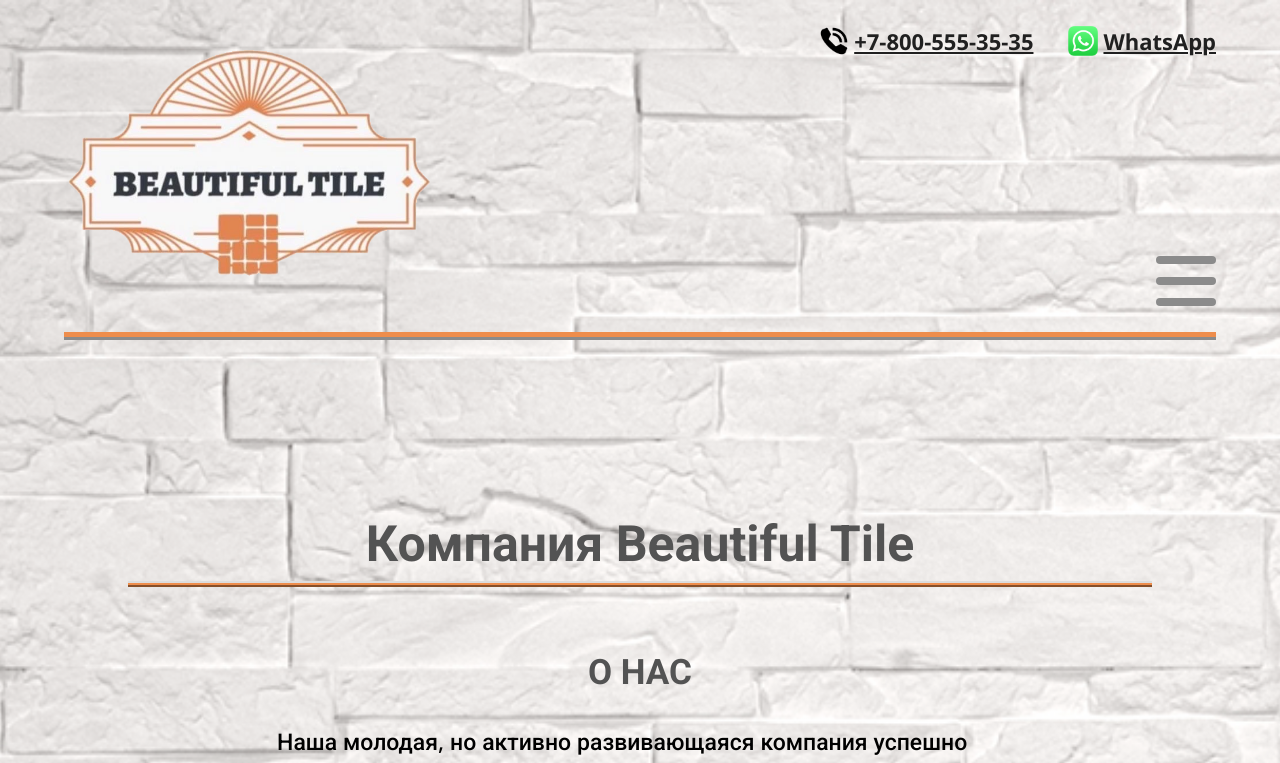
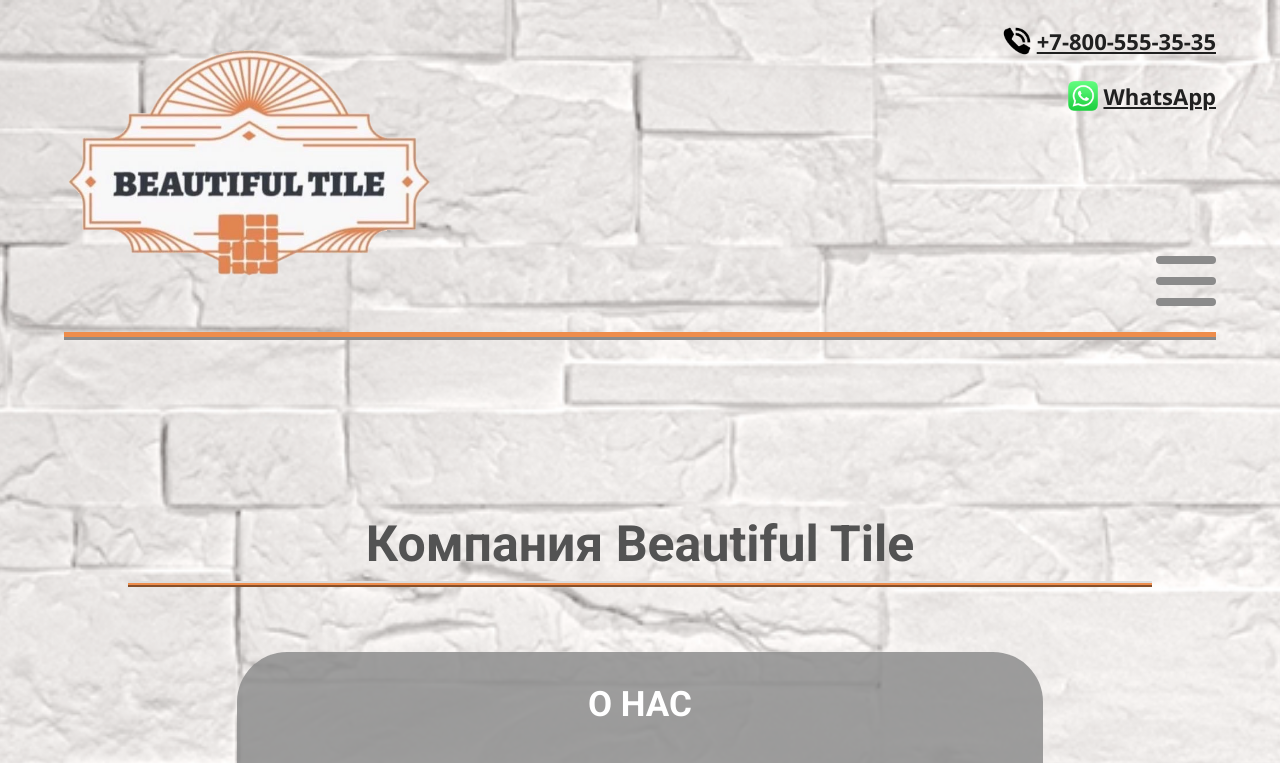
Before and after one commit to anythingelse22/beautiful_tile_v4, a plain HTML site: page about.html in a window 1280 px wide. Shown: the top 763 px of the page. Drawn offline with nearby package versions, Linux system fonts and the light colour scheme; a web font is replaced by a local one.

Commit message:
Add files via upload

```diff
--- a/css/about.css
+++ b/css/about.css
@@ -80,27 +80,17 @@ header .head_contacts .phone_div .phone_text:hover, header .head_contacts .phone
 }
 @media (min-width: 450px) {
   header .head_contacts {
-    flex-direction: row;
-    -moz-column-gap: 10px;
-         column-gap: 10px;
+    row-gap: 10px;
   }
 }
 @media (min-width: 550px) {
   header .head_contacts {
-    -moz-column-gap: 20px;
-         column-gap: 20px;
-  }
-}
-@media (min-width: 700px) {
-  header .head_contacts {
-    -moz-column-gap: 25px;
-         column-gap: 25px;
+    row-gap: 20px;
   }
 }
 @media (min-width: 900px) {
   header .head_contacts {
-    -moz-column-gap: 35px;
-         column-gap: 35px;
+    row-gap: 25px;
   }
 }
 header .head_flex {
@@ -367,29 +357,35 @@ footer {
 .about_main .about_secondary .about_descr {
   display: flex;
   flex-direction: column;
-  width: 80%;
+  width: 90%;
   margin: auto;
   margin-top: 5%;
-  justify-content: center;
-  color: rgb(83, 83, 83);
+  color: rgb(255, 255, 255);
+  background-color: rgba(141, 141, 141, 0.85);
+  border: none;
+  border-radius: 50px;
 }
 .about_main .about_secondary .about_descr .descr_title {
-  margin: auto;
+  margin: 4% auto;
   font-family: Roboto, Montserrat, Arial;
   font-size: 27px;
   margin-bottom: 2%;
   font-weight: bold;
 }
 .about_main .about_secondary .about_descr .descr_inner_p {
-  margin: 2% auto;
+  margin: 3% 0;
+  padding: 0 5%;
   font-family: "Open Sans", Roboto, Montserrat, Arial;
   font-size: 17px;
   text-indent: 5%;
-  color: rgb(0, 0, 0);
+  color: rgb(255, 255, 255);
   font-weight: 500;
 }
 .about_main .about_secondary .about_descr .descr_inner_p .about_font {
   font-weight: 700;
+}
+.about_main .about_secondary .about_descr #about_last_p {
+  margin-bottom: 10%;
 }
 @media (min-width: 550px) {
   .about_main .about_secondary .about_descr {
@@ -399,6 +395,7 @@ footer {
     font-size: 32px;
   }
   .about_main .about_secondary .about_descr .descr_inner_p {
+    margin: 4% 0;
     font-size: 20px;
   }
 }
@@ -413,6 +410,12 @@ footer {
     font-size: 23px;
   }
 }
+@media (min-width: 900px) {
+  .about_main .about_secondary .about_descr .descr_inner_p {
+    margin: 3% 0;
+    font-size: 23px;
+  }
+}
 @media (min-width: 800px) {
   .about_main .about_secondary {
     width: 90%;
--- a/css/catalog.css
+++ b/css/catalog.css
@@ -80,27 +80,17 @@ header .head_contacts .phone_div .phone_text:hover, header .head_contacts .phone
 }
 @media (min-width: 450px) {
   header .head_contacts {
-    flex-direction: row;
-    -moz-column-gap: 10px;
-         column-gap: 10px;
+    row-gap: 10px;
   }
 }
 @media (min-width: 550px) {
   header .head_contacts {
-    -moz-column-gap: 20px;
-         column-gap: 20px;
-  }
-}
-@media (min-width: 700px) {
-  header .head_contacts {
-    -moz-column-gap: 25px;
-         column-gap: 25px;
+    row-gap: 20px;
   }
 }
 @media (min-width: 900px) {
   header .head_contacts {
-    -moz-column-gap: 35px;
-         column-gap: 35px;
+    row-gap: 25px;
   }
 }
 header .head_flex {
--- a/css/contacts.css
+++ b/css/contacts.css
@@ -80,27 +80,17 @@ header .head_contacts .phone_div .phone_text:hover, header .head_contacts .phone
 }
 @media (min-width: 450px) {
   header .head_contacts {
-    flex-direction: row;
-    -moz-column-gap: 10px;
-         column-gap: 10px;
+    row-gap: 10px;
   }
 }
 @media (min-width: 550px) {
   header .head_contacts {
-    -moz-column-gap: 20px;
-         column-gap: 20px;
-  }
-}
-@media (min-width: 700px) {
-  header .head_contacts {
-    -moz-column-gap: 25px;
-         column-gap: 25px;
+    row-gap: 20px;
   }
 }
 @media (min-width: 900px) {
   header .head_contacts {
-    -moz-column-gap: 35px;
-         column-gap: 35px;
+    row-gap: 25px;
   }
 }
 header .head_flex {
--- a/css/delivery.css
+++ b/css/delivery.css
@@ -80,27 +80,17 @@ header .head_contacts .phone_div .phone_text:hover, header .head_contacts .phone
 }
 @media (min-width: 450px) {
   header .head_contacts {
-    flex-direction: row;
-    -moz-column-gap: 10px;
-         column-gap: 10px;
+    row-gap: 10px;
   }
 }
 @media (min-width: 550px) {
   header .head_contacts {
-    -moz-column-gap: 20px;
-         column-gap: 20px;
-  }
-}
-@media (min-width: 700px) {
-  header .head_contacts {
-    -moz-column-gap: 25px;
-         column-gap: 25px;
+    row-gap: 20px;
   }
 }
 @media (min-width: 900px) {
   header .head_contacts {
-    -moz-column-gap: 35px;
-         column-gap: 35px;
+    row-gap: 25px;
   }
 }
 header .head_flex {
--- a/css/gallery.css
+++ b/css/gallery.css
@@ -80,27 +80,17 @@ header .head_contacts .phone_div .phone_text:hover, header .head_contacts .phone
 }
 @media (min-width: 450px) {
   header .head_contacts {
-    flex-direction: row;
-    -moz-column-gap: 10px;
-         column-gap: 10px;
+    row-gap: 10px;
   }
 }
 @media (min-width: 550px) {
   header .head_contacts {
-    -moz-column-gap: 20px;
-         column-gap: 20px;
-  }
-}
-@media (min-width: 700px) {
-  header .head_contacts {
-    -moz-column-gap: 25px;
-         column-gap: 25px;
+    row-gap: 20px;
   }
 }
 @media (min-width: 900px) {
   header .head_contacts {
-    -moz-column-gap: 35px;
-         column-gap: 35px;
+    row-gap: 25px;
   }
 }
 header .head_flex {
--- a/css/index.css
+++ b/css/index.css
@@ -80,27 +80,17 @@ header .head_contacts .phone_div .phone_text:hover, header .head_contacts .phone
 }
 @media (min-width: 450px) {
   header .head_contacts {
-    flex-direction: row;
-    -moz-column-gap: 10px;
-         column-gap: 10px;
+    row-gap: 10px;
   }
 }
 @media (min-width: 550px) {
   header .head_contacts {
-    -moz-column-gap: 20px;
-         column-gap: 20px;
-  }
-}
-@media (min-width: 700px) {
-  header .head_contacts {
-    -moz-column-gap: 25px;
-         column-gap: 25px;
+    row-gap: 20px;
   }
 }
 @media (min-width: 900px) {
   header .head_contacts {
-    -moz-column-gap: 35px;
-         column-gap: 35px;
+    row-gap: 25px;
   }
 }
 header .head_flex {
@@ -393,8 +383,8 @@ hr {
   box-sizing: content-box;
 }
 .service_main_cont .service_cont .serv_img {
-  width: 50px;
-  height: 50px;
+  width: 60px;
+  height: 60px;
 }
 .service_main_cont .service_cont .serv_name {
   margin: 0;
@@ -446,8 +436,8 @@ hr {
     width: 80%;
   }
   .service_main_cont .service_cont .serv_img {
-    width: 100px;
-    height: 100px;
+    width: 120px;
+    height: 120px;
   }
   .service_main_cont .service_cont .serv_name {
     font-size: 23px;
```
